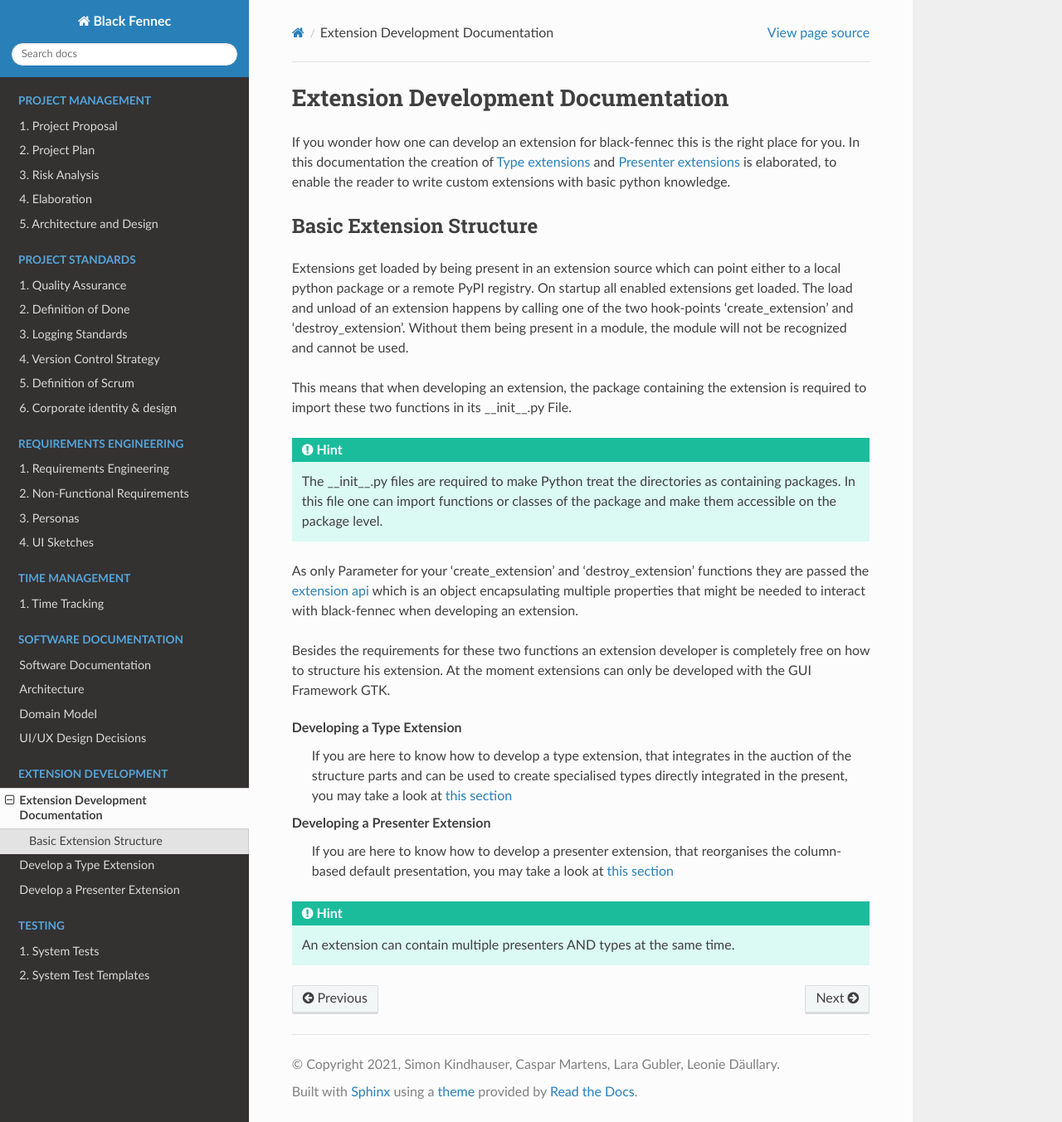
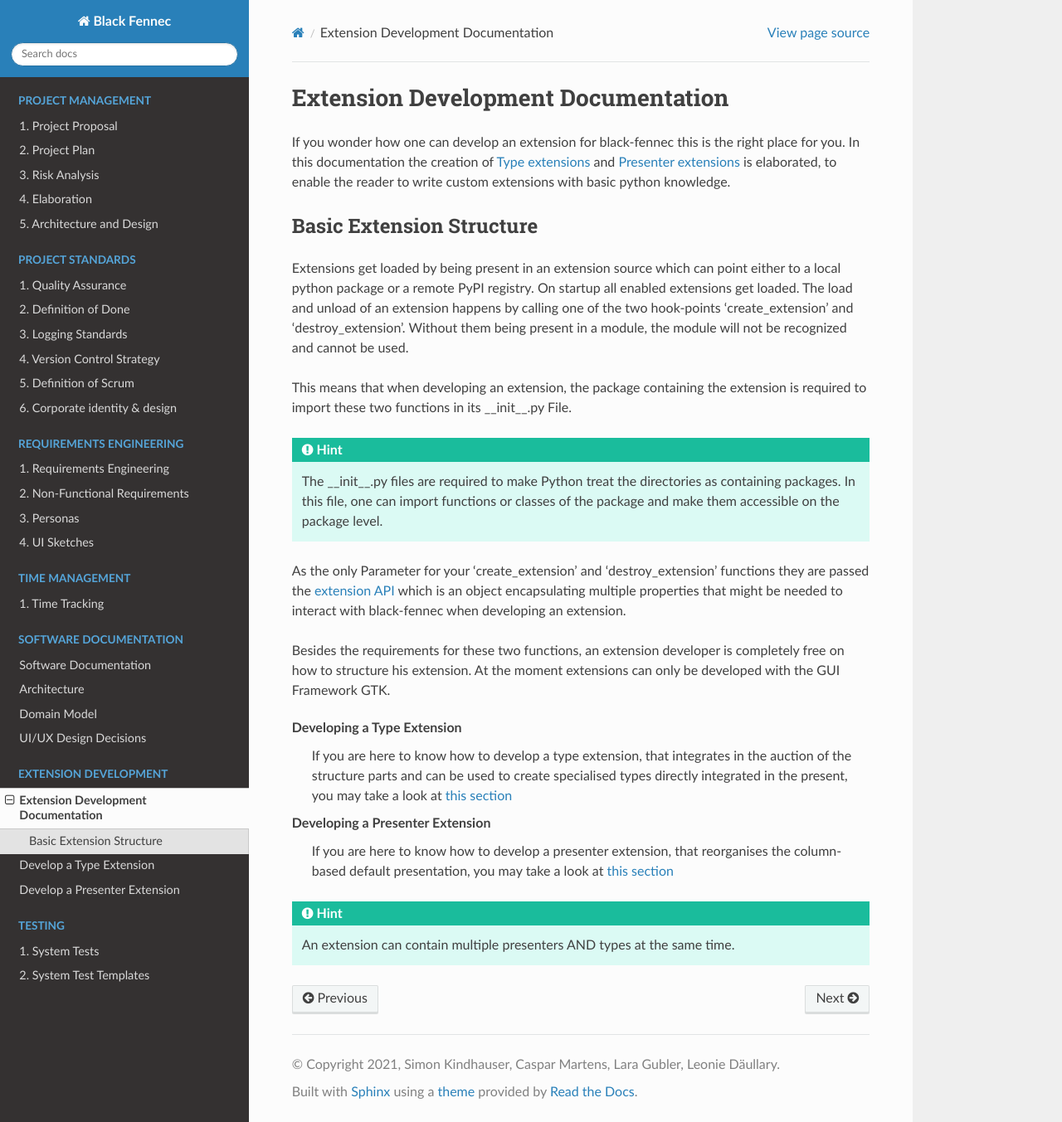
Before and after one commit to blackfennec-org/blackfennec, a Sphinx documentation site: the page built from docs/source/extension_development/index.rst, in a window 1280 px wide and 1353 px high. Shown: the whole window at 83% size. Built offline with Sphinx 7.4.7 and the Read the Docs theme 2.0.0, drawn with Linux system fonts in a browser that asks for light colours; pages that are not in the unit, such as notebooks, are missing from menus.

Commit message:
Update index.rst

```diff
--- a/docs/source/extension_development/index.rst
+++ b/docs/source/extension_development/index.rst
@@ -12,11 +12,11 @@ Extensions get loaded by being present in an extension source which can point ei
 
 This means that when developing an extension, the package containing the extension is required to import these two functions in its __init__.py File.
 
-.. hint:: The __init__.py files are required to make Python treat the directories as containing packages. In this file one can import functions or classes of the package and make them accessible on the package level.
+.. hint:: The __init__.py files are required to make Python treat the directories as containing packages. In this file, one can import functions or classes of the package and make them accessible on the package level.
 
-As only Parameter for your 'create_extension' and 'destroy_extension' functions they are passed the :ref:`extension api <definition_extension_api>` which is an object encapsulating multiple properties that might be needed to interact with black-fennec when developing an extension.
+As the only Parameter for your 'create_extension' and 'destroy_extension' functions they are passed the :ref:`extension API <definition_extension_api>` which is an object encapsulating multiple properties that might be needed to interact with black-fennec when developing an extension.
 
-Besides the requirements for these two functions an extension developer is completely free on how to structure his extension. At the moment extensions can only be developed with the GUI Framework GTK.
+Besides the requirements for these two functions, an extension developer is completely free on how to structure his extension. At the moment extensions can only be developed with the GUI Framework GTK.
 
 Developing a Type Extension
     If you are here to know how to develop a type extension, that integrates in the auction of the structure parts and can be used to create specialised types directly integrated in the present, you may take a look at :ref:`this section <develop_type_extension>`
```
